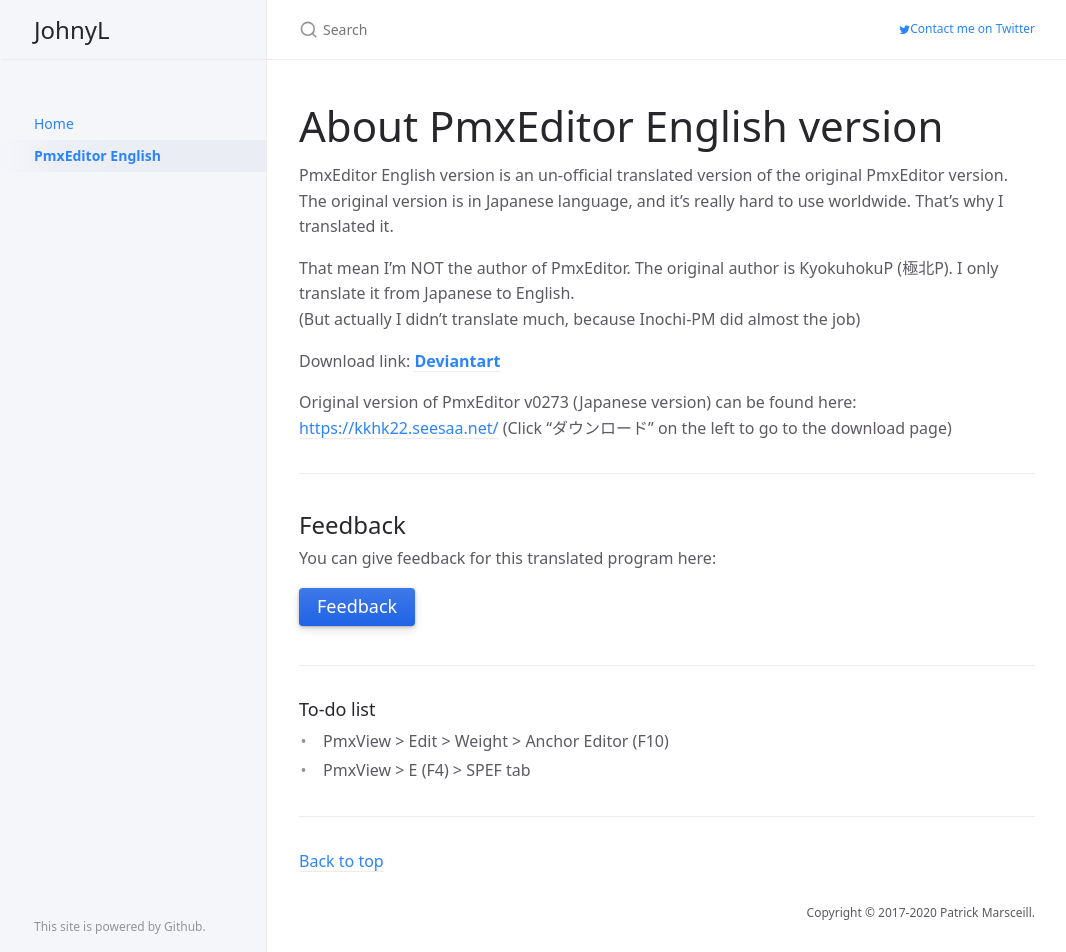
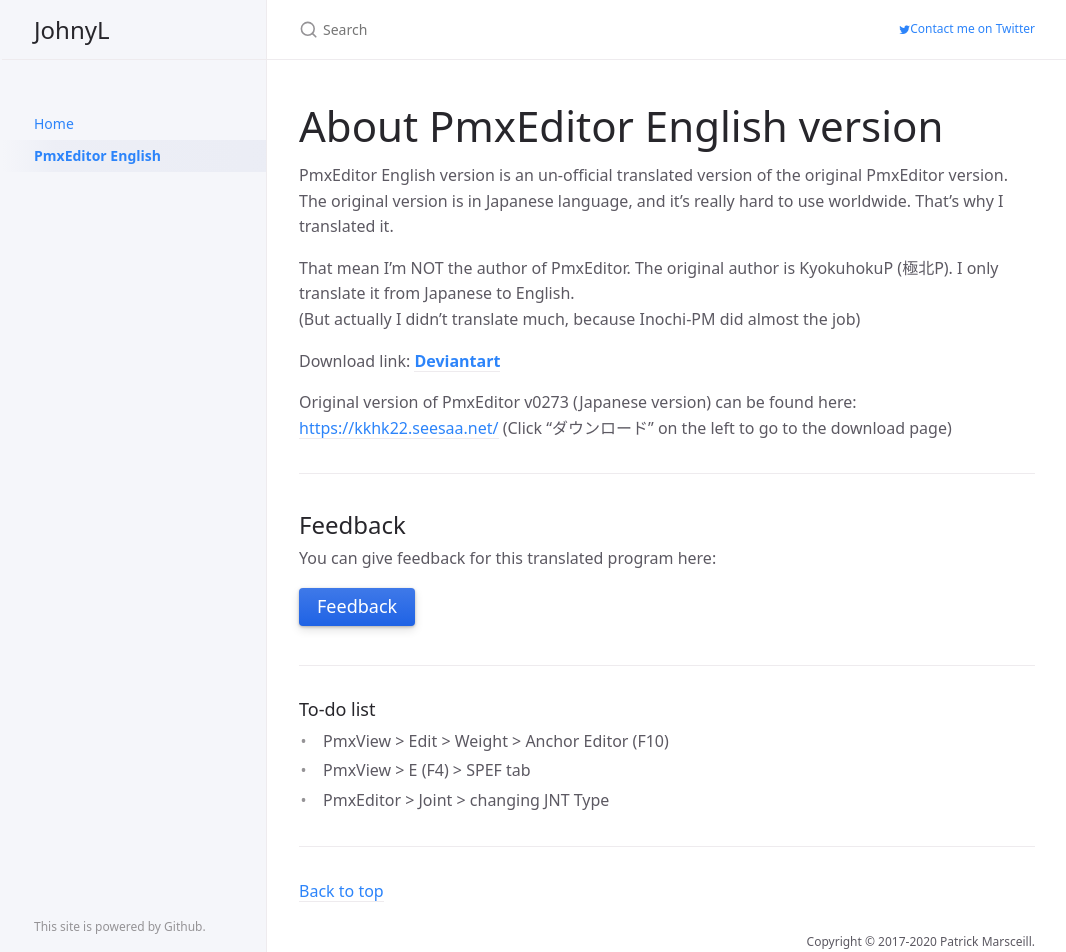
Before and after one commit to johnwithlenon/johnwithlenon.github.io, a Jekyll site: the page built from pmxe.md, in a window 1280 px wide and 952 px high. Shown: the whole window, without its empty margins (105-1171 px from the left). Built offline with Jekyll 4.4.1, drawn with Linux system fonts in a browser that asks for light colours.

Commit message:
Update pmxe.md

```diff
--- a/pmxe.md
+++ b/pmxe.md
@@ -33,3 +33,4 @@
 
 - PmxView > Edit > Weight > Anchor Editor (F10)
 - PmxView > E (F4) > SPEF tab
+- PmxEditor > Joint > changing JNT Type
```
